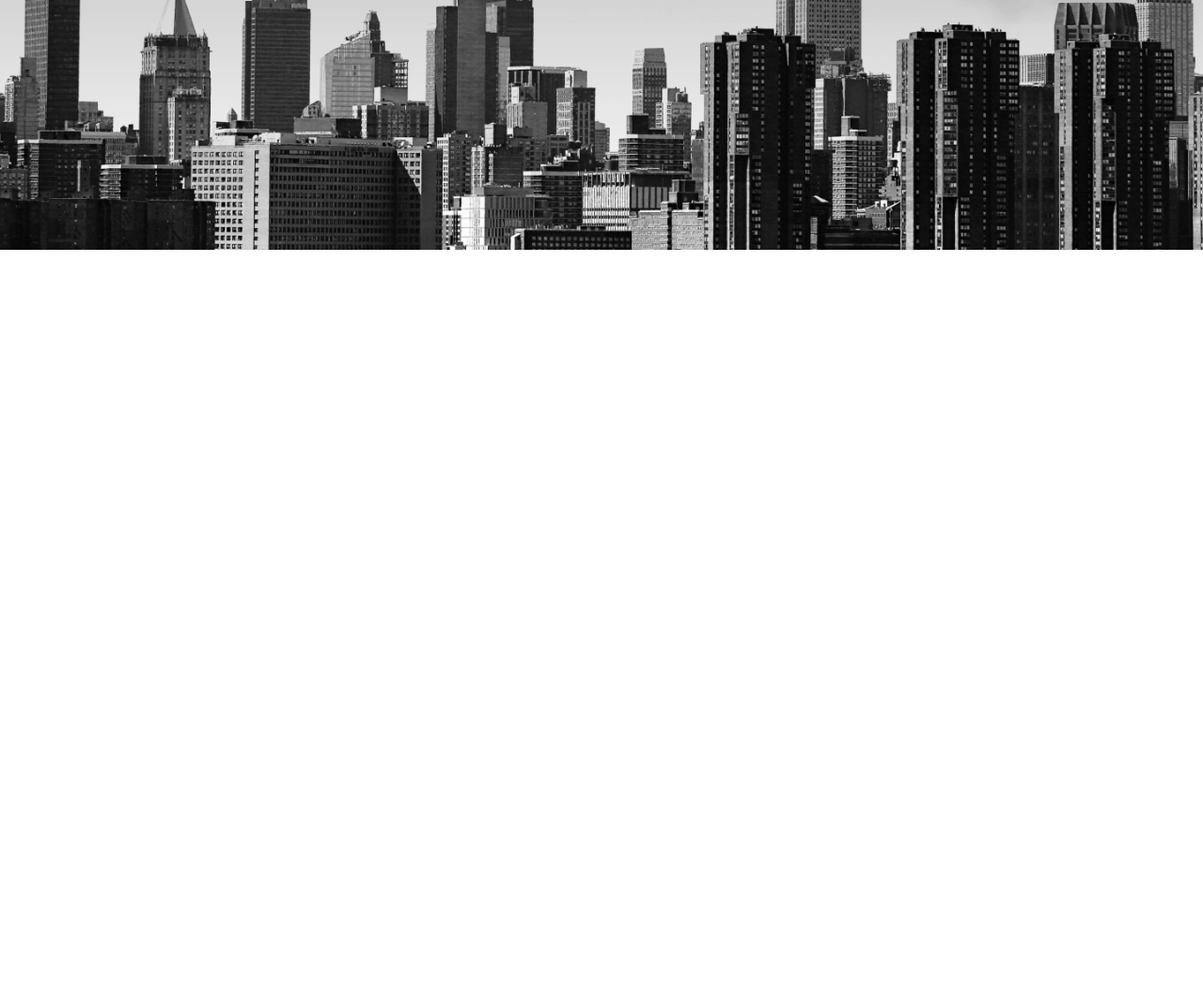
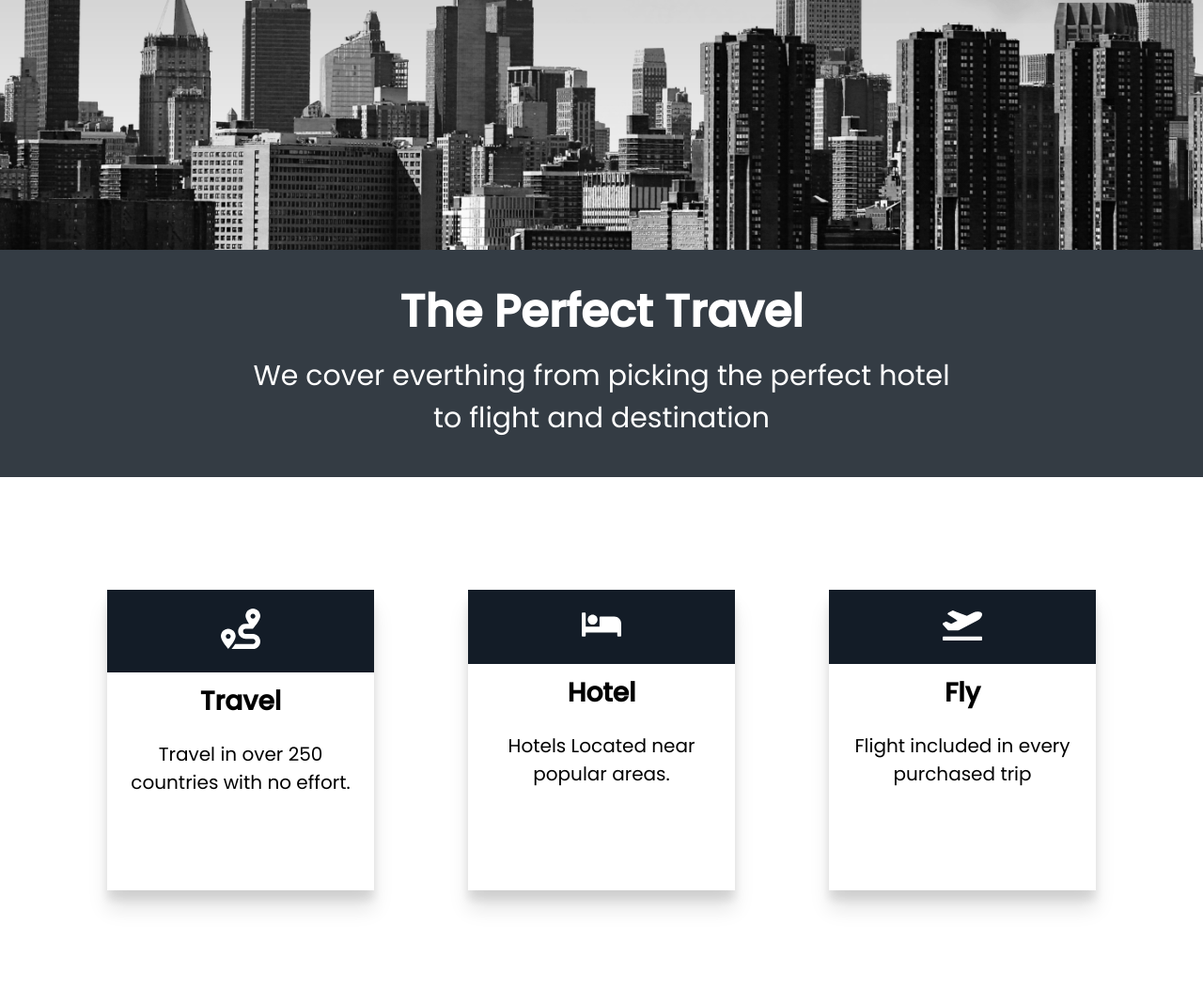
Before and after one commit to knzn/Travelly, a plain HTML site: page index.html in a window 1280 px wide. Shown: the part 1334-2402 px from the top of the page at 94% size. Before the commit the page ends 1600 px from the top, so only its background shows below. Drawn offline with Linux system fonts and the light colour scheme; a web font is replaced by a local one.

Commit message:
Adding Cards

```diff
--- a/index.html
+++ b/index.html
@@ -47,5 +47,37 @@
         <img src="./img/cloud.png" class="moving-cloud-2 cloud" />
       </header>
     </section>
+    <section class="benefit">
+      <header class="benefits-head">
+        <h2>The Perfect Travel</h2>
+        <h3>
+          We cover everthing from picking the perfect hotel <br />
+          to flight and destination
+        </h3>
+      </header>
+      <div class="cards">
+        <div class="card">
+          <div class="card-icon">
+            <img src="/icons/route-solid.svg" alt="" />
+          </div>
+          <h4>Travel</h4>
+          <p>Travel in over 250 countries with no effort.</p>
+        </div>
+        <div class="card">
+          <div class="card-icon">
+            <img src="/icons/bed-solid.svg" alt="" />
+          </div>
+          <h4>Hotel</h4>
+          <p>Hotels Located near popular areas.</p>
+        </div>
+        <div class="card">
+          <div class="card-icon">
+            <img src="/icons/plane-departure-solid.svg" alt="" />
+          </div>
+          <h4>Fly</h4>
+          <p>Flight included in every purchased trip</p>
+        </div>
+      </div>
+    </section>
   </body>
 </html>
--- a/style.css
+++ b/style.css
@@ -168,6 +168,58 @@ nav ul {
   }
 }
 
+/* Benefits Section */
+
+.benefits-head {
+  background: #343c44;
+  padding: 3rem;
+  min-height: 30vh;
+  display: flex;
+  flex-direction: column;
+  justify-content: center;
+  align-items: center;
+  color: white;
+  text-align: center;
+}
+
+.benefits-head h3 {
+  padding: 1rem;
+}
+
+.cards {
+  text-align: center;
+  max-width: 90%;
+  margin: auto;
+  display: flex;
+  min-height: 70vh;
+  align-items: center;
+  flex-wrap: wrap;
+}
+
+.card {
+  flex: 1 1 25rem;
+  min-height: 40vh;
+  margin: 2rem 5rem;
+  box-shadow: 0px 10px 10px rgba(0, 0, 0, 0.1), 0px 20px 20px rgba(0, 0, 0, 0.1);
+}
+
+.cards img {
+  max-width: 15%;
+  margin: 2rem;
+}
+
+.card h4 {
+  padding: 1rem;
+}
+
+.card p {
+  padding: 1rem;
+}
+
+.card-icon {
+  background: #131c27;
+}
+
 /* Media Query */
 
 @media screen and (max-width: 950px) {
```
